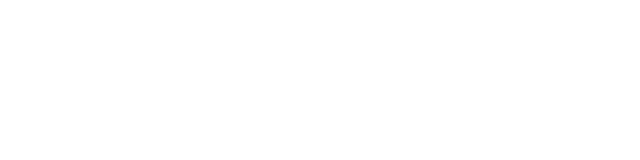
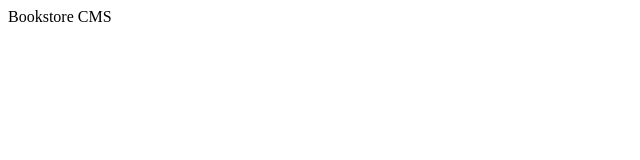
Before and after one commit to gango-anan/bookstore-cms, a React (Create React App) app: page / in a window 1280 px wide. Shown: the top 160 px of the page, without its empty margins (0-640 px from the left). Built offline with nearby package versions, Linux system fonts and the light colour scheme.

Commit message:
Update App component.

```diff
--- a/src/App.js
+++ b/src/App.js
@@ -3,6 +3,7 @@
 function App() {
   return (
     <div className="App">
+      Bookstore CMS
     </div>
   );
 }
```
